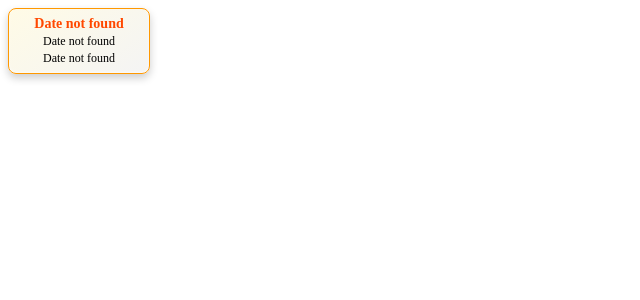
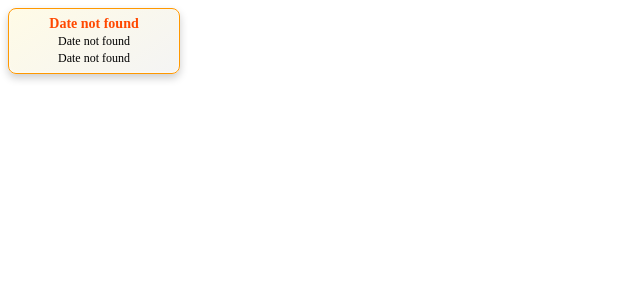
Before and after one commit to Jeevan-04/VikramSamvat, a Flask app: page / in a window 1280 px wide. Shown: the top 300 px of the page, without its empty margins (0-640 px from the left). Run offline with Flask 3, Linux system fonts and the light colour scheme; data that the repository does not hold is empty.

Commit message:
Update styles.css

```diff
--- a/static/css/styles.css
+++ b/static/css/styles.css
@@ -6,7 +6,7 @@
     box-shadow: 0 4px 8px rgba(0, 0, 0, 0.2), inset 0 -1px 3px rgba(255, 255, 255, 0.6);
     text-align: center;
     position: fixed;
-    width: 120px;
+    width: 150px;
     font-size: 10px;
     z-index: 1000;
 }
```
